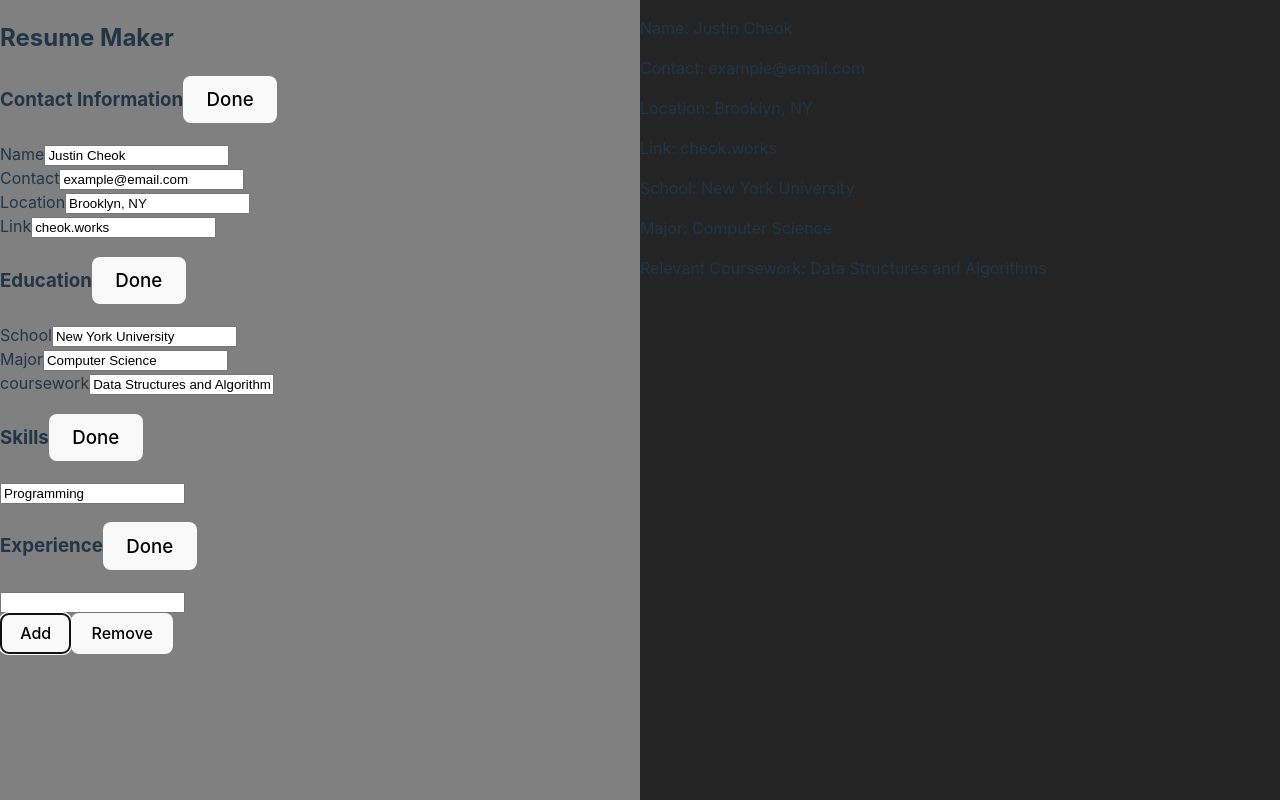
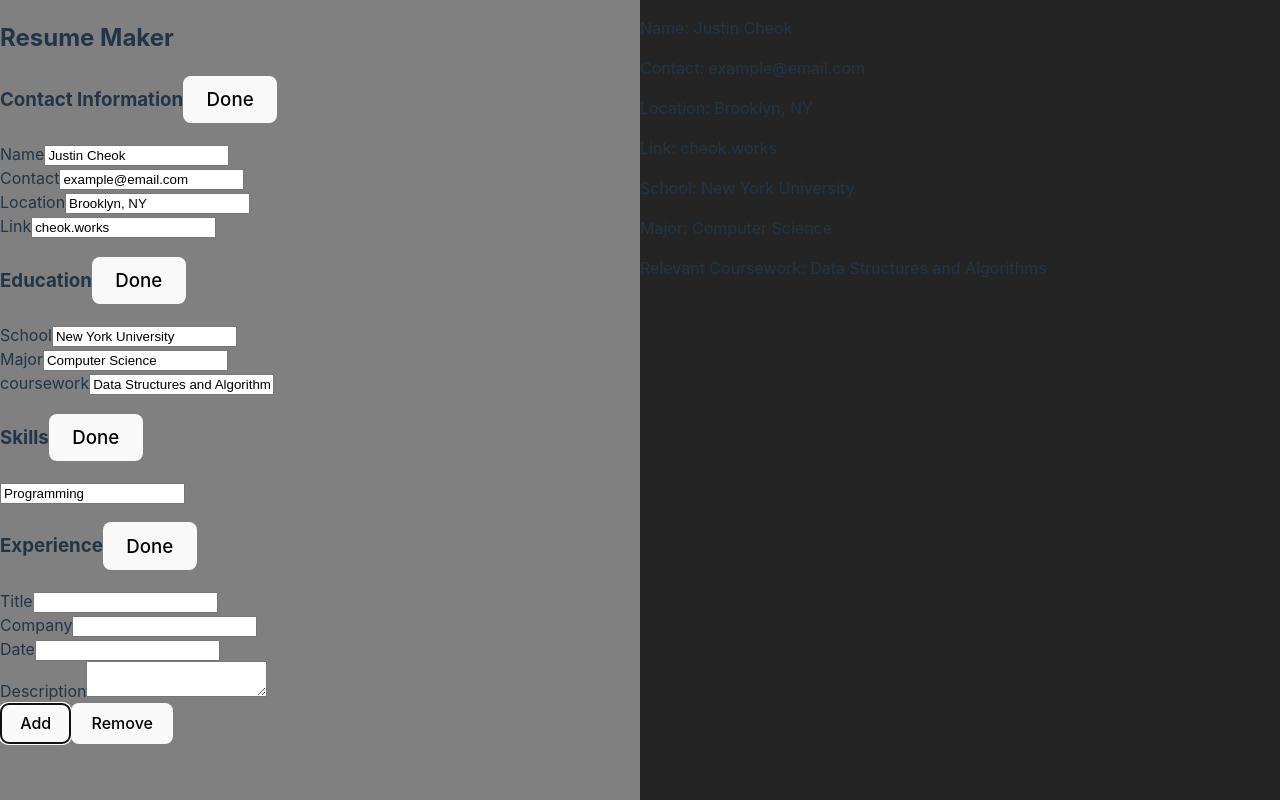
Before and after one commit to Galaxeo/cv-application, a React (Vite) app: page / in a window 1280 px wide. Both pictures are taken after a click on the button "Add". Built offline with nearby package versions, Linux system fonts and the light colour scheme.

Commit message:
feat: add storing data and reflecting it properly

```diff
--- a/src/App.css
+++ b/src/App.css
@@ -30,3 +30,6 @@
   flex-direction: column;
   text-align: left;
 }
+.largeText {
+  height: 150px;
+}
--- a/src/App.jsx
+++ b/src/App.jsx
@@ -71,20 +71,17 @@ function App() {
   const removeExperience = (e) => {
     let removed = [...experience];
     removed.pop();
-    console.log(removed.length);
+    console.log(removed);
     setExperience(removed);
   };
-  const changeExperience = (ind, data) => {
-    // Figure out how to update the data between this and the input changes
+  const changeExperience = (ind, property, data) => {
     let adjusted = [...experience];
     for (let i = 0; i < adjusted.length; i++) {
       if (i == ind) {
-        adjusted[i] == data;
-        console.log("Here");
+        adjusted[i][property] = data;
       }
-      console.log(adjusted[i]);
     }
-    console.log(adjusted);
+    setExperience(adjusted);
   };
   return (
     <>
@@ -112,10 +109,15 @@ function App() {
           <Skills skills={skills} changeSkills={changeSkills}></Skills>
           {/* Goal right now is to be able to store the data of each experience in an array*/}
           {experience.map((exp, index) => {
+            console.log(experience[index]);
             return (
               <Experience
                 key={index}
                 index={index}
+                title={experience[index].Title}
+                company={experience[index].Company}
+                date={experience[index].Date}
+                description={experience[index].Description}
                 changeData={changeExperience}
               ></Experience>
             );
--- a/src/components/Experience.jsx
+++ b/src/components/Experience.jsx
@@ -10,6 +10,7 @@ function Experience({ title, company, date, description, index, changeData }) {
     console.log(index);
   }
   if (display) {
+    console.log(title);
     return (
       <>
         <h3>
@@ -17,7 +18,30 @@ function Experience({ title, company, date, description, index, changeData }) {
         </h3>
         <InputComponent
           inputValue={title}
-          onInputChange={(e) => changeData(index, e.target.value)}
+          onInputChange={(e) => changeData(index, "Title", e.target.value)}
+          label="Title"
+          id="expTitle"
+        ></InputComponent>
+        <InputComponent
+          inputValue={company}
+          onInputChange={(e) => changeData(index, "Company", e.target.value)}
+          label="Company"
+          id="expCompany"
+        ></InputComponent>
+        <InputComponent
+          inputValue={date}
+          onInputChange={(e) => changeData(index, "Date", e.target.value)}
+          label="Date"
+          id="expDate"
+        ></InputComponent>
+        <InputComponent
+          inputValue={description}
+          onInputChange={(e) =>
+            changeData(index, "Description", e.target.value)
+          }
+          label="Description"
+          id="expDescription"
+          type="textarea"
         ></InputComponent>
       </>
     );
--- a/src/components/Io.jsx
+++ b/src/components/Io.jsx
@@ -1,13 +1,33 @@
 import React, { useState } from "react";
 
 // Input component
-const InputComponent = ({ inputValue, onInputChange, label, id }) => {
-  return (
-    <div>
-      <label htmlFor={id}>{label}</label>
-      <input type="text" id={id} value={inputValue} onChange={onInputChange} />
-    </div>
-  );
+const InputComponent = ({
+  inputValue,
+  onInputChange,
+  label,
+  id,
+  type = "",
+}) => {
+  if (type == "") {
+    return (
+      <div>
+        <label htmlFor={id}>{label}</label>
+        <input
+          type="text"
+          id={id}
+          value={inputValue}
+          onChange={onInputChange}
+        />
+      </div>
+    );
+  } else if ((type = "textarea")) {
+    return (
+      <div>
+        <label htmlFor={id}>{label}</label>
+        <textarea id={id} value={inputValue} onChange={onInputChange} />
+      </div>
+    );
+  }
 };
 
 // Display component
```
